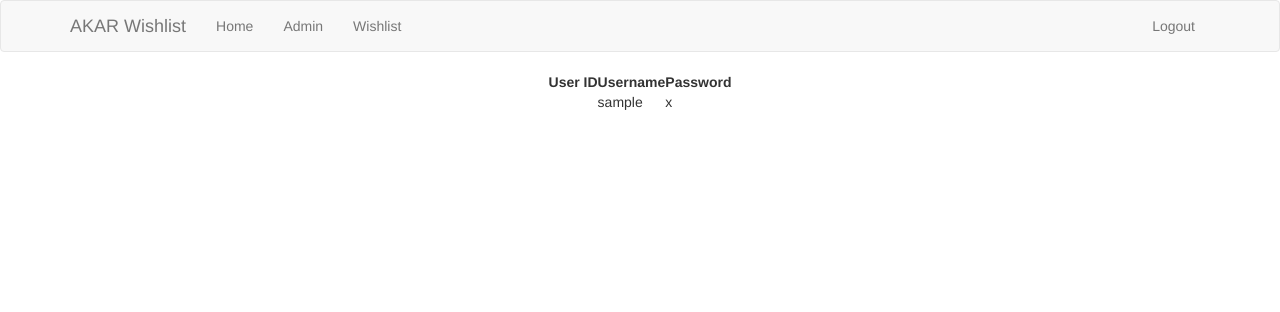
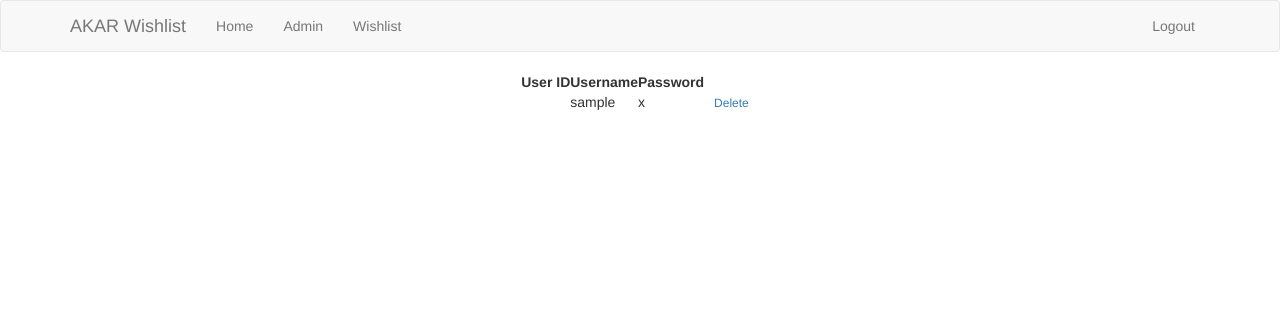
Before and after one commit to AliangWeasd/cst438proj2, a Flask app: page /displayUsers in a window 1280 px wide. Shown: the top 312 px of the page. Run offline with Flask 2, Linux system fonts and the light colour scheme; tables that the repository leaves empty or names only in its code hold one stand-in row (values such as "Sample post"); data that the repository does not hold is empty; some libraries are stand-ins or nearby versions.

Commit message:
admin delete user working

```diff
--- a/app.py
+++ b/app.py
@@ -106,6 +106,13 @@ def displayUser():
     data = cursor.fetchall()
     return render_template('displayUsers.html',data=data)
 
+@app.route('/delete/<int:id>')
+def delete(id):
+    cursor = mysql.connection.cursor(MySQLdb.cursors.DictCursor)
+    cursor.execute('DELETE FROM user WHERE userID = % s' % (id))
+    mysql.connection.commit()
+    return redirect(url_for('displayUser'))
+
 @app.route('/wishlist', methods=['GET', 'POST'])
 def wishlist():
     #user = request.form['user']
--- a/templates/displayUsers.html
+++ b/templates/displayUsers.html
@@ -54,6 +54,7 @@
                   <td>{{row.userID}}</td>
                   <td>{{row.username}}</td>
                   <td>{{row.password}}</td>
+                  <td><a href="/delete/{{row.userID}}" class="btn-outline-secondary btn-sm">Delete</a></td>
               </tr>
           {% endfor %}
       </tbody>
```
